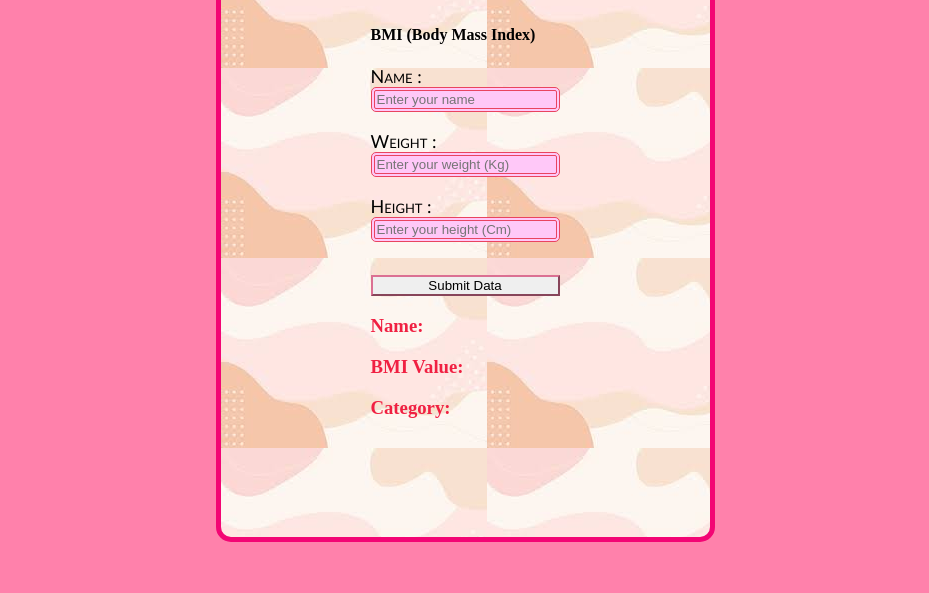
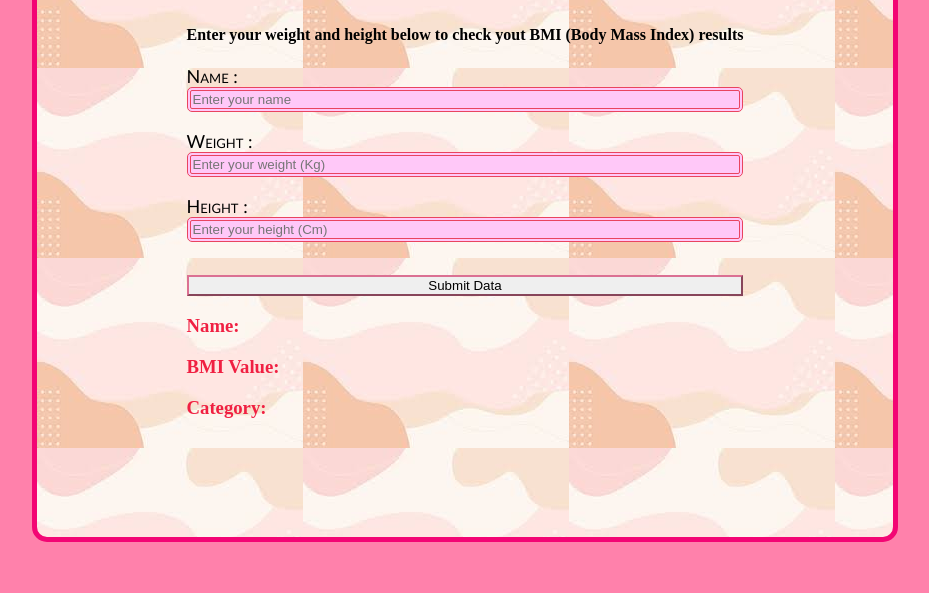
Before and after one commit to pjn-Gina/technical-project-assigment-2, a plain HTML site: page index.html in a window 1280 px wide. Shown: the part 207-800 px from the top of the page, without its empty margins (175-1104 px from the left). Drawn offline with Linux system fonts and the light colour scheme.

Commit message:
tambah h4

```diff
--- a/index.html
+++ b/index.html
@@ -11,7 +11,7 @@
     <div class="container">
 
             <h2 id="title-form">BMI Calculator</h2>
-            <h4>BMI (Body Mass Index)</h4>
+            <h4>Enter your weight and height below to check yout BMI (Body Mass Index) results</h4>
 
             <label class="data-input">Name :</label>
             <input id="inputName" class="box-input" type="text" placeholder="Enter your name">
```
